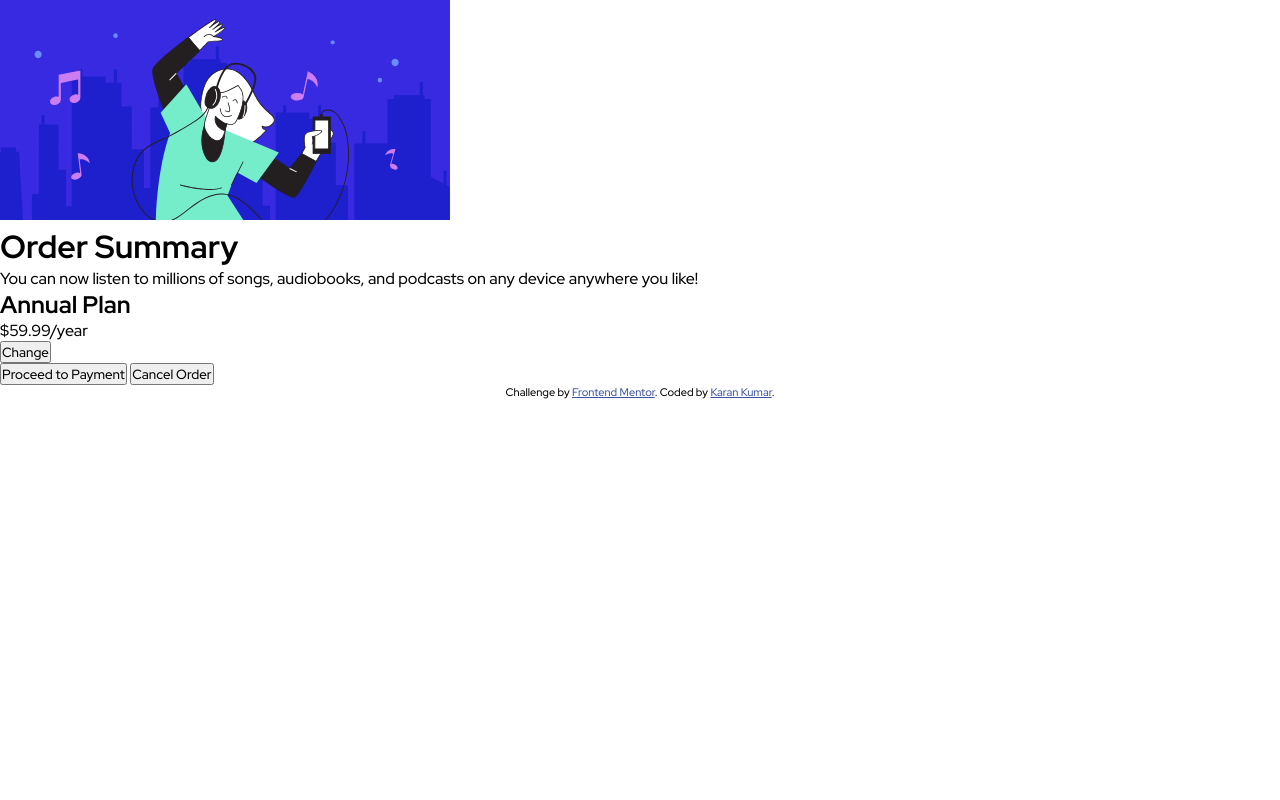
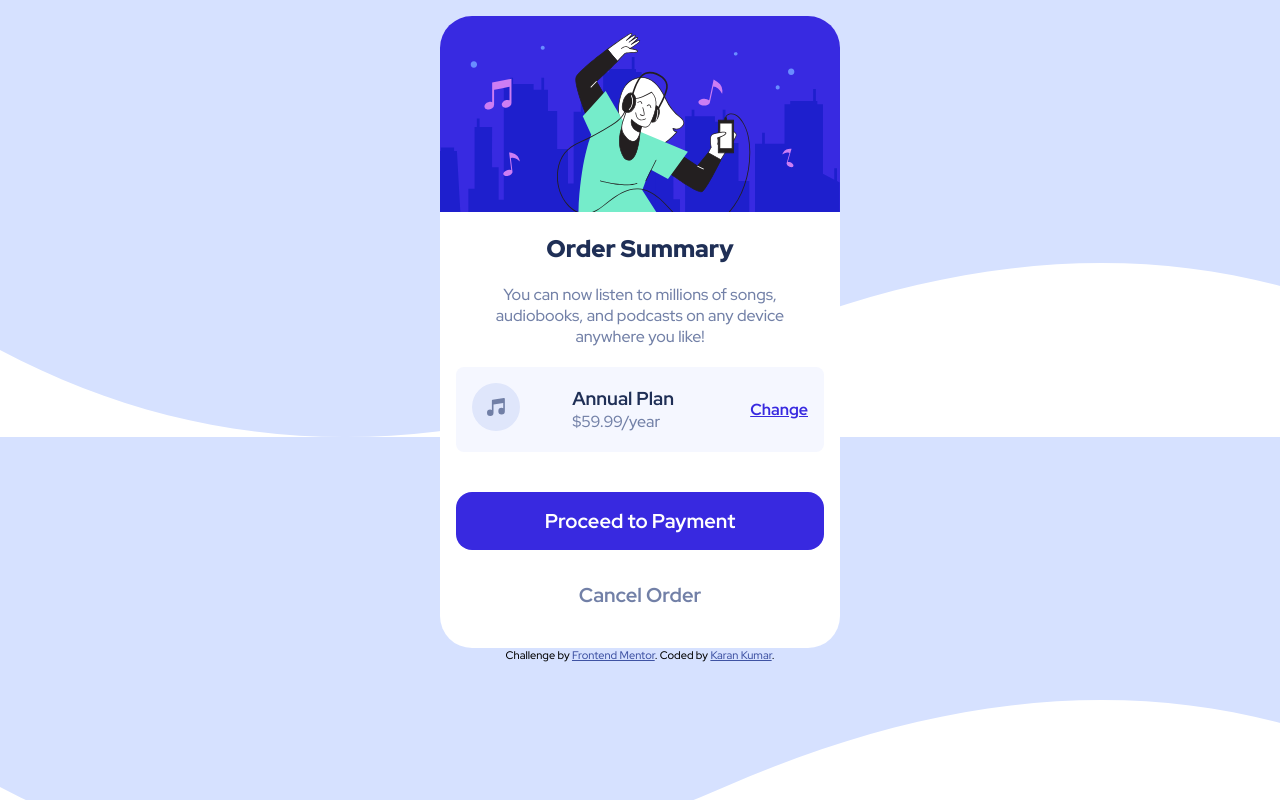
Before and after one commit to KaranKumarr/Frontend-mentor-Order-Summary-Component, a plain HTML site: page index.html in a window 1280 px wide. Drawn offline with Linux system fonts and the light colour scheme.

Commit message:
challenge finish

```diff
--- a/index.css
+++ b/index.css
@@ -1,8 +1,148 @@
 @import url("https://fonts.googleapis.com/css2?family=Red+Hat+Display:wght@500;700;900&display=swap");
 
-*{
-    margin: 0;
-    padding: 0;
-    box-sizing: border-box;
-    font-family: 'Red Hat Display', sans-serif;
+* {
+  margin: 0;
+  padding: 0;
+  box-sizing: border-box;
+  font-family: "Red Hat Display", sans-serif;
 }
+
+:root {
+  --pale-blue: hsl(225, 100%, 94%);
+  --bright-blue: hsl(245, 75%, 52%);
+
+  --very-pale-blue: hsl(225, 100%, 98%);
+  --desaturated-blue: hsl(224, 23%, 55%);
+  --dark-blue: hsl(223, 47%, 23%);
+}
+body {
+  background: url(./images/pattern-background-mobile.svg);
+  padding: 5rem 1rem;
+}
+@media screen and (min-width: 480px) {
+  body {
+    background: url(./images/pattern-background-desktop.svg);
+    padding: 1rem;
+    display: flex;
+    flex-direction: column;
+    justify-content: center;
+    align-items: center;
+  }
+}
+
+@media screen and (max-width: 480px) {
+}
+
+button {
+  cursor: pointer;
+  transition: all 300ms ease-in;
+}
+
+.order_summary_container {
+  max-width: 25rem;
+  background-color: #fff;
+  border-radius: 2rem;
+}
+
+.header_img {
+  border-radius: 2rem 2rem 0 0;
+  max-width: 100%;
+}
+
+.heading {
+  width: 100%;
+  text-align: center;
+  font-size: 1.5rem;
+  padding: 1rem 0;
+  color: var(--dark-blue);
+  font-weight: 900;
+}
+
+.paragraph_container {
+  padding: 0.25rem 2rem;
+  width: 100%;
+  display: flex;
+  justify-content: center;
+}
+
+.paragraph_text {
+  text-align: center;
+  color: var(--desaturated-blue);
+}
+
+.annual_plan_container {
+  background-color: var(--very-pale-blue);
+  margin: 1rem;
+  padding: 1rem;
+  display: flex;
+  justify-content: space-between;
+  align-items: center;
+  border-radius: 0.5rem;
+}
+
+.music_icon_container {
+}
+
+.annual_plan_pricing {
+  display: flex;
+  flex-direction: column;
+  align-items: flex-start;
+}
+
+.annual_plan_heading {
+  font-weight: 700;
+  color: var(--dark-blue);
+}
+
+.change_btn {
+  color: var(--bright-blue);
+  font-weight: 700;
+  font-size: 1rem;
+  text-decoration: underline;
+  padding-left: 1.5rem;
+  background: none;
+  border: 0;
+}
+
+.change_btn:hover {
+  opacity: 0.75;
+  text-decoration: none;
+}
+
+.btn_container {
+  display: flex;
+  flex-direction: column;
+  width: 100%;
+  padding: 1rem;
+}
+
+.btn_container button {
+  border: 0;
+  font-size: 1.25rem;
+  font-weight: 700;
+  padding: 1rem;
+  margin: 0.5rem 0;
+}
+
+.btn_container button {
+  cursor: pointer;
+}
+
+.payment_btn {
+  background-color: var(--bright-blue);
+  color: #fff;
+  border-radius: 1rem;
+}
+
+.payment_btn:hover {
+  opacity: 0.75;
+}
+
+.cancel_btn {
+  background: none;
+  color: var(--desaturated-blue);
+}
+
+.cancel_btn:hover {
+  color: var(--dark-blue);
+}
--- a/index.html
+++ b/index.html
@@ -25,47 +25,58 @@
 
 <body>
 
-  <main>
+  <main class="order_summary_container">
 
     <!-- Header Image -->
 
-    <img src="./images/illustration-hero.svg" alt="illustration-hero">
+    <img class="header_img" src="./images/illustration-hero.svg" alt="illustration-hero">
 
     <!-- Heading -->
-    <h1>
+    <h1 class="heading">
       Order Summary
     </h1>
 
     <!-- Paragraph -->
-    <p>
+    <div class="paragraph_container">
+      <p class="paragraph_text">
         You can now listen to millions of songs, audiobooks, and podcasts on any
         device anywhere you like!
       </p>
+    </div>
 
     <!-- Annual Plan Segment -->
-    <div>
+    <div class="annual_plan_container">
       <!-- Music Icon -->
-      <div></div>
-      <h2>
+      <div class="music_icon_container">
+        <img class="music_icon" src="./images/icon-music.svg" alt="">
+      </div>
+
+      <div class="annual_plan_pricing">
+        <h3 class="annual_plan_heading">
           Annual Plan
-      </h2>
-      <p>
+        </h3>
+
+        <p class="paragraph_text">
           $59.99/year
         </p>
-      <button>
+      </div>
+
+      <button class="change_btn">
         Change
       </button>
     </div>
 
+    <div class="btn_container">
       <!-- Payment Button -->
-    <button>
+      <button class="payment_btn">
         Proceed to Payment
       </button>
 
       <!-- Cancel Button -->
-    <button>
+      <button class="cancel_btn">
         Cancel Order
       </button>
+    </div>
   </main>
 
   <div class="attribution">
```
Lines whose indentation alone changed are shown as unchanged.
